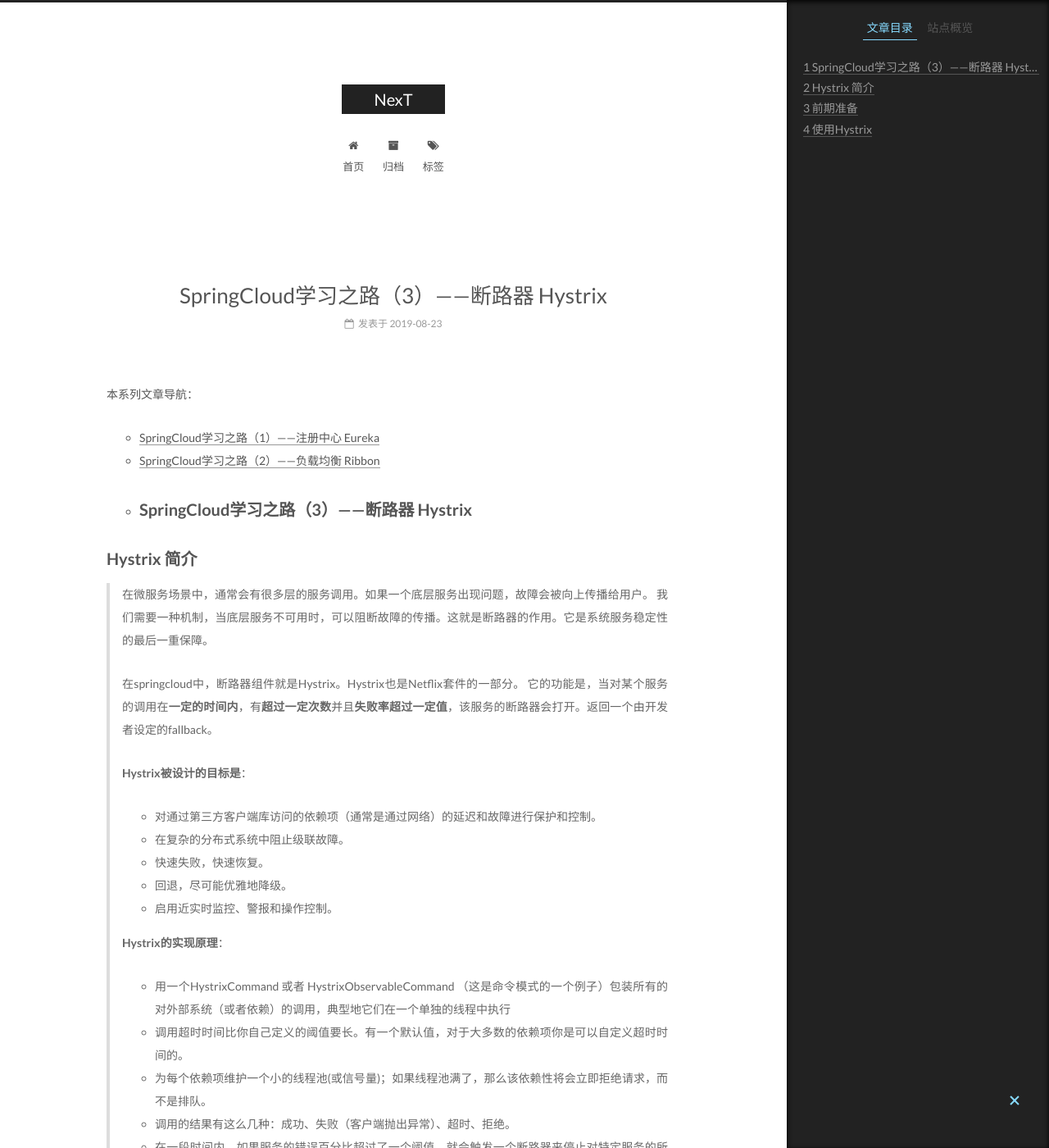
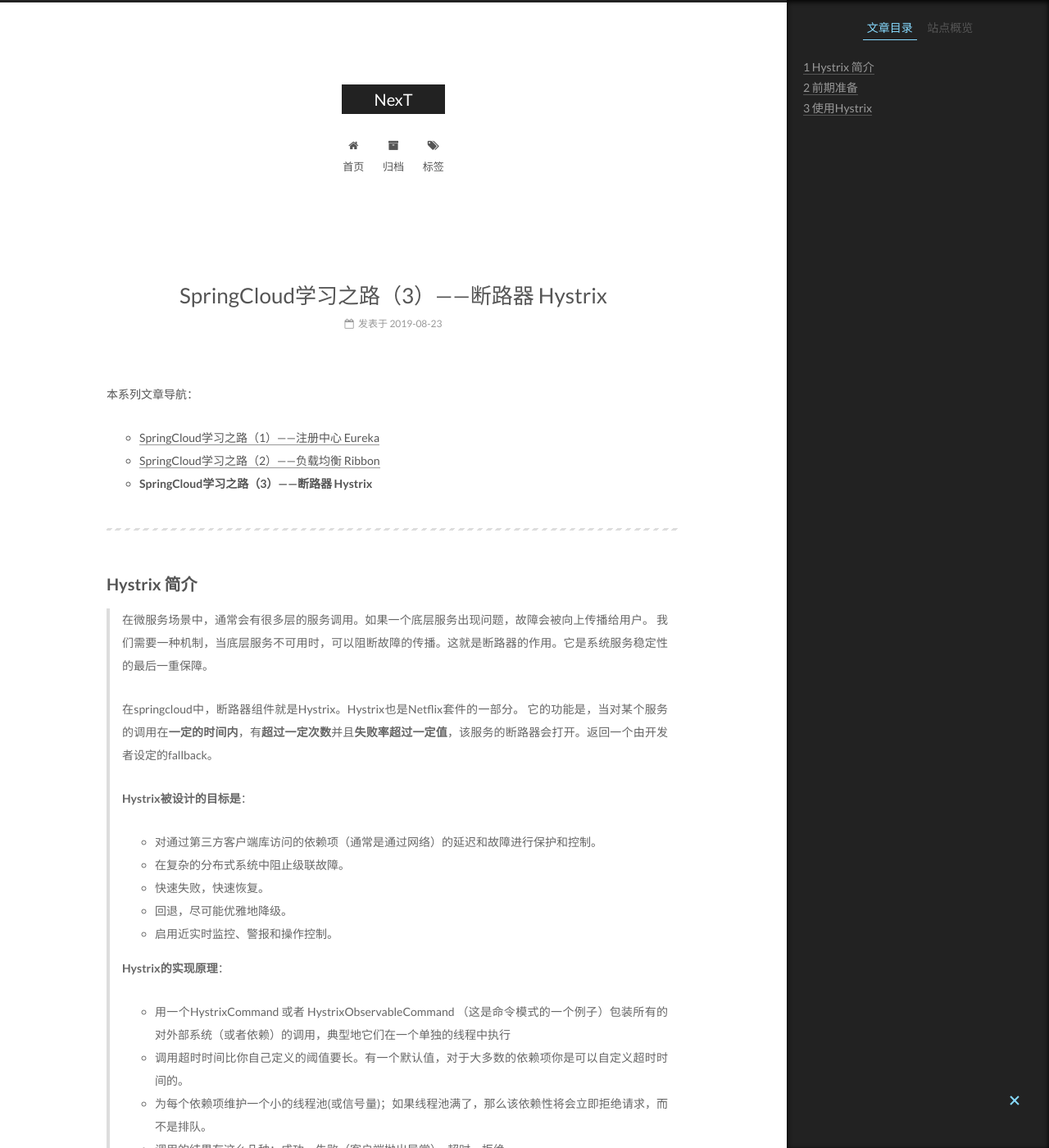
Before and after one commit to iamwzt/iamwzt.github.io, a Jekyll site: the page built from _posts/2019-08-23-SpringCloud学习之路（3）——断路器 Hystrix.md, in a window 1280 px wide and 1400 px high. Shown: the whole window at 82% size. Built offline with Jekyll 4.4.1, drawn with Linux system fonts in a browser that asks for light colours.

Commit message:
Update 2019-08-23-SpringCloud学习之路（3）——断路器 Hystrix.md

```diff
--- a/_posts/2019-08-23-SpringCloud学习之路（3）——断路器 Hystrix.md
+++ b/_posts/2019-08-23-SpringCloud学习之路（3）——断路器 Hystrix.md
@@ -13,7 +13,8 @@
 本系列文章导航：
 - [SpringCloud学习之路（1）——注册中心 Eureka](https://iamwzt.github.io/2019/08/22/SpringCloud%E5%AD%A6%E4%B9%A0%E4%B9%8B%E8%B7%AF-1-%E6%B3%A8%E5%86%8C%E4%B8%AD%E5%BF%83-Eureka/)
 - [SpringCloud学习之路（2）——负载均衡 Ribbon](https://iamwzt.github.io/2019/08/23/SpringCloud%E5%AD%A6%E4%B9%A0%E4%B9%8B%E8%B7%AF-2-%E8%B4%9F%E8%BD%BD%E5%9D%87%E8%A1%A1-Ribbon/)
-- SpringCloud学习之路（3）——断路器 Hystrix
+- **SpringCloud学习之路（3）——断路器 Hystrix**
+
 ---
 
 ## Hystrix 简介
```
